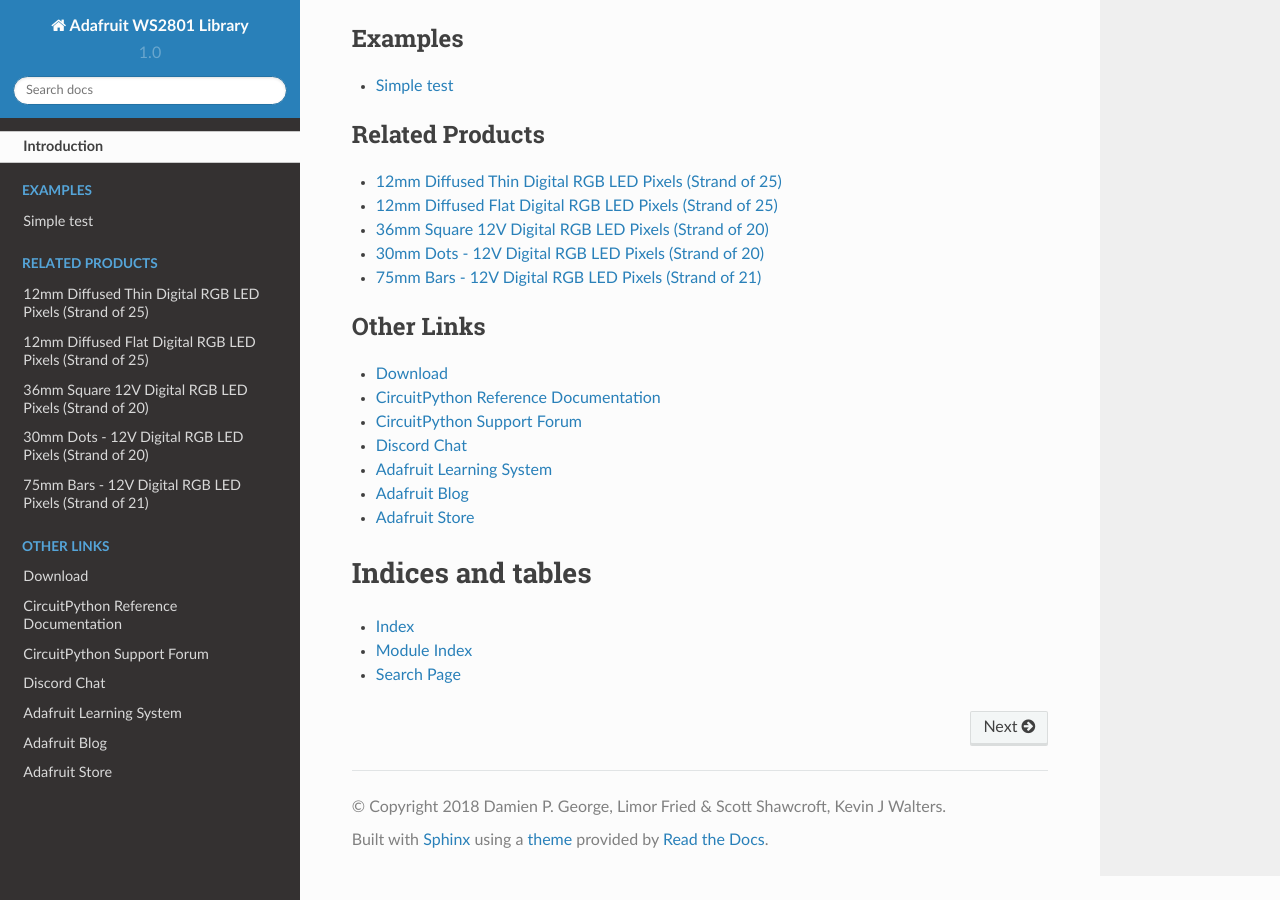
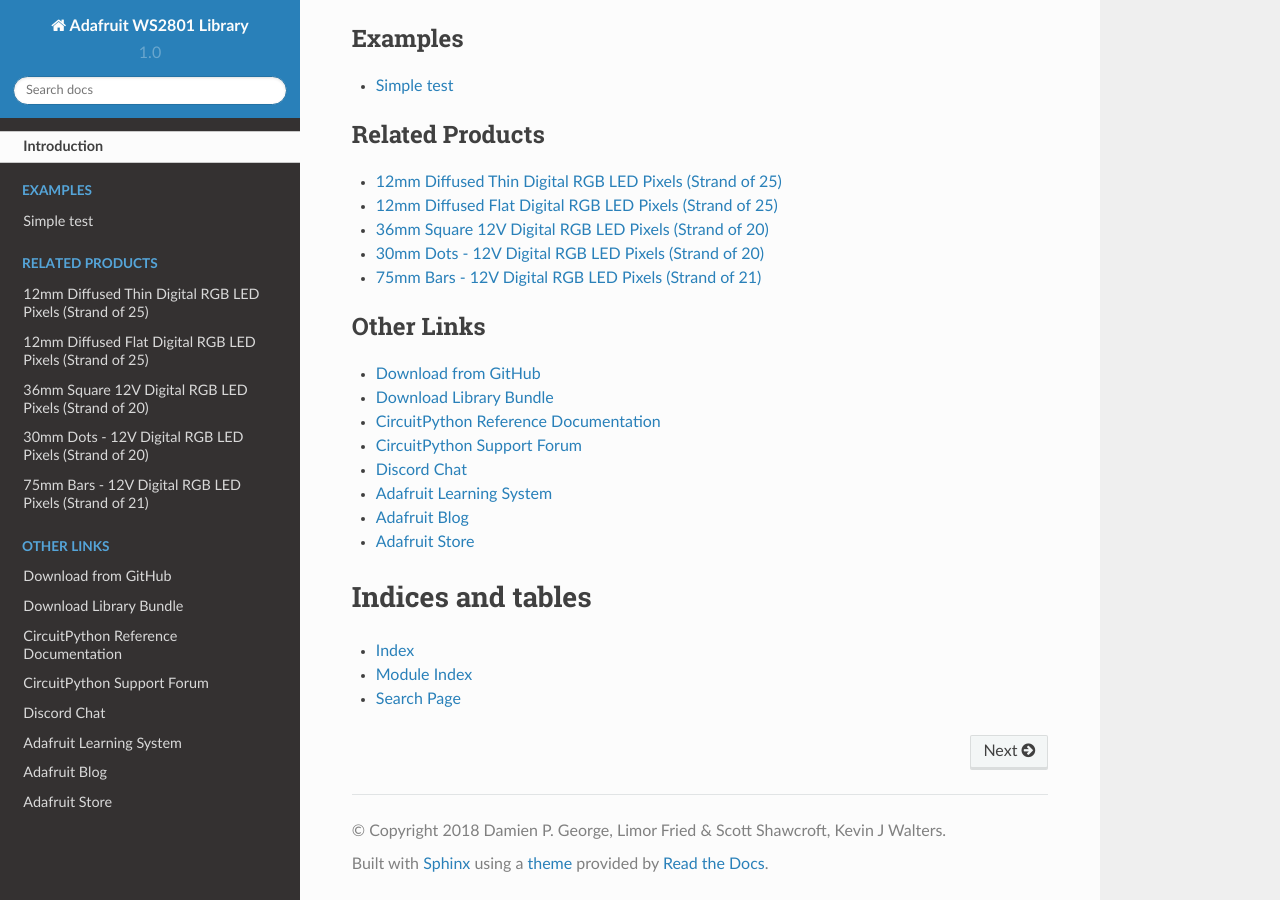
Before and after one commit to adafruit/Adafruit_CircuitPython_WS2801, a Sphinx documentation site: the page built from docs/index.rst, in a window 1280 px wide and 900 px high, scrolled down 1674 px. Built offline with Sphinx 7.4.7 and the Read the Docs theme 2.0.0, drawn with Linux system fonts in a browser that asks for light colours; pages that are not in the unit, such as notebooks, are missing from menus.

Commit message:
Added cp.org link to index.rst

```diff
--- a/docs/index.rst
+++ b/docs/index.rst
@@ -35,7 +35,8 @@
 .. toctree::
     :caption: Other Links
 
-    Download <https://github.com/adafruit/Adafruit_CircuitPython_WS2801/releases/latest>
+    Download from GitHub <https://github.com/adafruit/Adafruit_CircuitPython_WS2801/releases/latest>
+    Download Library Bundle <https://circuitpython.org/libraries>
     CircuitPython Reference Documentation <https://docs.circuitpython.org>
     CircuitPython Support Forum <https://forums.adafruit.com/viewforum.php?f=60>
     Discord Chat <https://adafru.it/discord>
```
